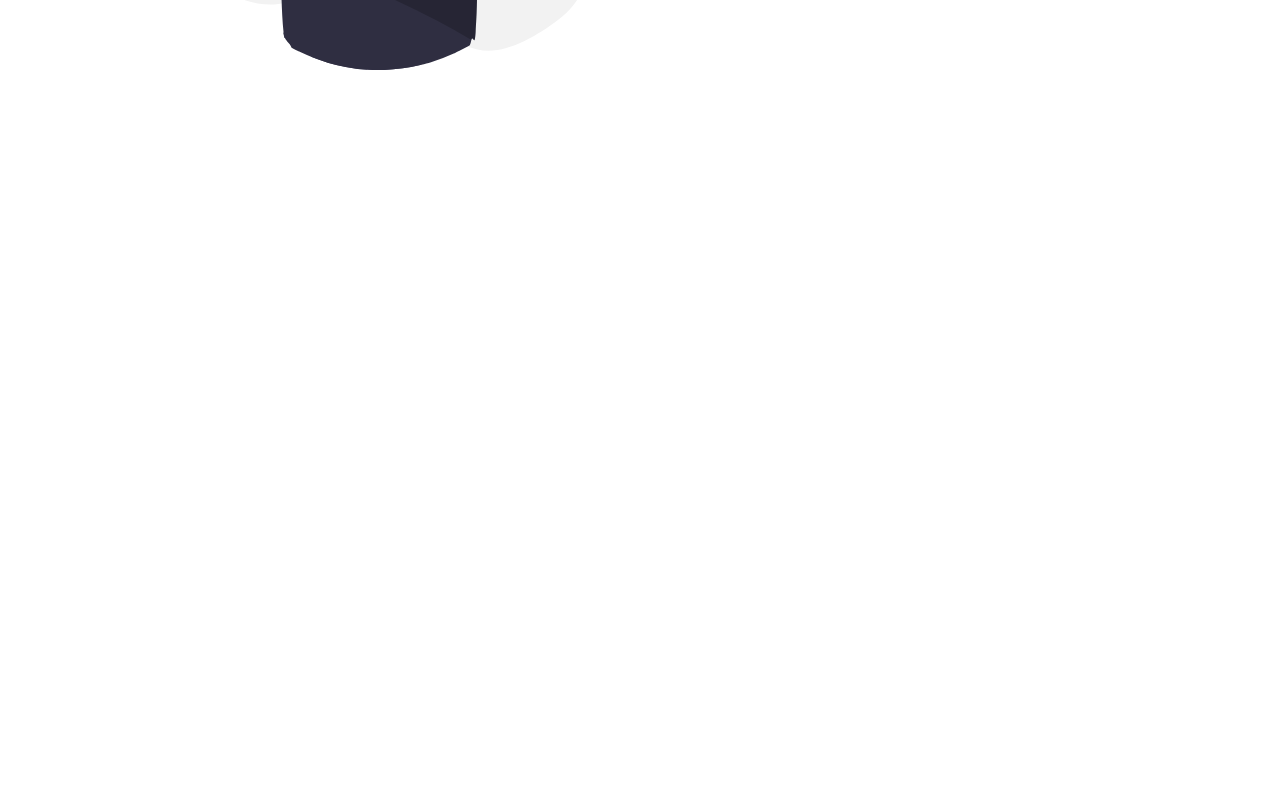
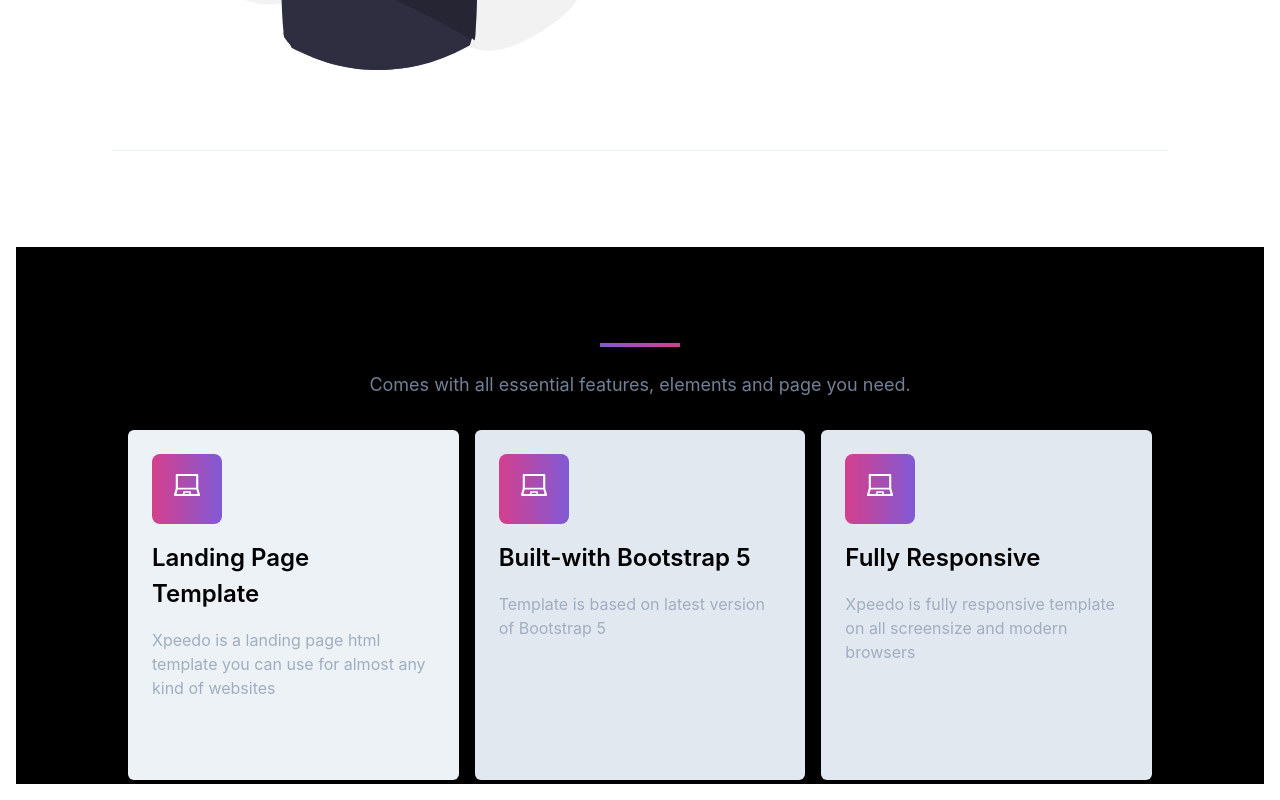
Before and after one commit to vectorCodes/nextjsauthentication, a Next.js app: page / in a window 1280 px wide. Shown: the part 1136-1936 px from the top of the page. Before the commit the page ends 1414 px from the top, so only its background shows below. Built offline with nearby package versions, Linux system fonts and the light colour scheme; no server answers.

Commit message:
new component added

```diff
--- a/components/landing/hero.js
+++ b/components/landing/hero.js
@@ -7,6 +7,7 @@ import {
   GridItem,
   Spacer,
   Button,
+  Divider,
 } from "@chakra-ui/react";
 import Fade from "react-reveal/Fade";
 function Hero() {
@@ -55,7 +56,7 @@ function Hero() {
             </GridItem>
           </SimpleGrid>
           <Fade left>
-            <SimpleGrid columns={12} py={24}>
+            <SimpleGrid columns={12} py={24} pb={20}>
               <GridItem colSpan={6}>
                 <Box>
                   <Image src="/assest/program.svg" alt="svg" />
@@ -94,6 +95,7 @@ function Hero() {
               </GridItem>
             </SimpleGrid>
           </Fade>
+          <Divider />
         </Box>
       </Box>
     </div>
--- /dev/null
+++ b/components/landing/landingcard.js
@@ -0,0 +1,184 @@
+import React from "react";
+import { Box, SimpleGrid, Text, Center } from "@chakra-ui/react";
+import { AiOutlineLaptop } from "react-icons/ai";
+
+function Landingcard() {
+  return (
+    <Box bg={"black"}>
+      <Center>
+        <Text textColor={"black"} fontWeight={"bold"} fontSize={"5xl"}>
+          Core Features
+        </Text>
+      </Center>
+      <Center>
+        <Box
+          h="4px"
+          w="80px"
+          bgGradient={"linear(to-r,purple.500,pink.500)"}
+          mt={6}
+        ></Box>
+      </Center>
+      <Center>
+        <Text textColor={"gray.500"} fontSize={"lg"} mt={6}>
+          Comes with all essential features, elements and page you need.
+        </Text>
+      </Center>
+      <SimpleGrid columns={3} m={"0 auto"} maxW={"5xl"} spacing={4} mt={8}>
+        <Box role="group">
+          <Box
+            p={6}
+            bg={"gray.100"}
+            rounded={"md"}
+            h={"350px"}
+            transition={"0.6s"}
+            _hover={{
+              transform: "scale(1.07)",
+            }}
+          >
+            <Box
+              h={"70px"}
+              w={"70px"}
+              bgGradient={"linear(to-l,purple.500,pink.500)"}
+              rounded={"lg"}
+              transition={"all 1s"}
+              _groupHover={{
+                rounded: "full",
+                transform: "rotate(360deg)",
+              }}
+              p={4}
+            >
+              <Box textColor={"white"} fontSize={"3xl"} px={1}>
+                <AiOutlineLaptop />
+              </Box>
+            </Box>
+            <Box
+              textColor={"black"}
+              fontWeight={"semibold"}
+              fontSize={"2xl"}
+              mt={4}
+            >
+              <Text>Landing Page</Text>
+              <Text>Template</Text>
+            </Box>
+            <Box mt={4}>
+              <Text textColor={"gray.400"}>
+                Xpeedo is a landing page html template you can use for almost
+                any kind of websites
+              </Text>
+            </Box>
+          </Box>
+          <Box
+            w={"0"}
+            bgGradient={"linear(to-l,pink.500,purple.500)"}
+            roundedEnd={"lg"}
+            h={"4px"}
+            transition={"all 1s"}
+            _groupHover={{ width: "full", transform: "scale(1.07)" }}
+          ></Box>
+        </Box>
+        <Box role={"group"}>
+          <Box
+            p={6}
+            bg={"gray.200"}
+            rounded={"md"}
+            h={"350px"}
+            transition={"0.6s"}
+            _hover={{
+              transform: "scale(1.07)",
+            }}
+          >
+            <Box
+              h={"70px"}
+              w={"70px"}
+              rounded={"lg"}
+              bgGradient={"linear(to-l,purple.500,pink.500)"}
+              transition={"all 1s"}
+              _groupHover={{
+                rounded: "full",
+                transform: "rotate(360deg)",
+              }}
+              p={4}
+            >
+              {" "}
+              <Box textColor={"white"} fontSize={"3xl"} px={1}>
+                <AiOutlineLaptop />
+              </Box>
+            </Box>
+            <Box
+              textColor={"black"}
+              fontWeight={"semibold"}
+              fontSize={"2xl"}
+              mt={4}
+            >
+              <Text>Built-with Bootstrap 5</Text>
+            </Box>
+            <Box mt={4}>
+              <Text textColor={"gray.400"}>
+                Template is based on latest version of Bootstrap 5
+              </Text>
+            </Box>
+          </Box>
+          <Box
+            w={"0"}
+            bgGradient={"linear(to-l,pink.500,purple.500)"}
+            roundedEnd={"lg"}
+            h={"4px"}
+            transition={"all 1s"}
+            _groupHover={{ width: "full", transform: "scale(1.07)" }}
+          ></Box>
+        </Box>
+        <Box role={"group"}>
+          <Box
+            p={6}
+            bg={"gray.200"}
+            rounded={"md"}
+            h={"350px"}
+            transition={"all 0.6s"}
+            _hover={{ transform: "scale(1.07)" }}
+          >
+            <Box
+              h={"70px"}
+              w={"70px"}
+              rounded={"lg"}
+              bgGradient={"linear(to-l,purple.500,pink.500)"}
+              transition={"all 1s"}
+              _groupHover={{
+                rounded: "full",
+                transform: "rotate(360deg) ",
+              }}
+              p={4}
+            >
+              <Box textColor={"white"} fontSize={"3xl"} px={1}>
+                <AiOutlineLaptop />
+              </Box>
+            </Box>
+            <Box
+              textColor={"black"}
+              fontWeight={"semibold"}
+              fontSize={"2xl"}
+              mt={4}
+            >
+              <Text>Fully Responsive</Text>
+            </Box>
+            <Box mt={4}>
+              <Text textColor={"gray.400"}>
+                Xpeedo is fully responsive template on all screensize and modern
+                browsers
+              </Text>
+            </Box>
+          </Box>
+          <Box
+            w={"0"}
+            bgGradient={"linear(to-l,pink.500,purple.500)"}
+            roundedEnd={"lg"}
+            h={"4px"}
+            transition={"all 1s"}
+            _groupHover={{ width: "full", transform: "scale(1.07)" }}
+          ></Box>
+        </Box>
+      </SimpleGrid>
+    </Box>
+  );
+}
+
+export default Landingcard;
--- a/components/navbar.js
+++ b/components/navbar.js
@@ -1,6 +1,7 @@
 import React, { useEffect, useState } from "react";
-import { Box, Text, HStack, Spacer, Button } from "@chakra-ui/react";
+import { Box, Text, HStack, Spacer, Button, Center } from "@chakra-ui/react";
 import Link from "next/link";
+import { BsToggle2On } from "react-icons/bs";
 import { auth } from "../utilities/firebse-config";
 import { onAuthStateChanged } from "firebase/auth";
 
@@ -14,8 +15,8 @@ const navbars = [
     path: "/home",
   },
   {
-    title: "Feature",
-    path: "/home",
+    title: "pricing",
+    path: "/price",
   },
   {
     title: "Contact us",
@@ -61,7 +62,9 @@ function Navbar() {
           >
             Nexus
           </Text>
+
           <Spacer />
+
           {navbars.map((navbar, idx) => {
             const isActive = navbar.title === active;
             return (
@@ -71,7 +74,7 @@ function Navbar() {
                 fontWeight={"semibold"}
                 fontSize={"lg"}
                 transition="all 0.6s"
-                _hover={{ transform: isActive ? "scale(1.09)" : "" }}
+                _hover={{ transform: "scale(1.09)" }}
                 cursor={"pointer"}
                 onClick={() => {
                   setActive(navbar.title);
@@ -85,10 +88,10 @@ function Navbar() {
           })}
           <Spacer />
           {user ? (
-            <Box>
+            <HStack>
               <Text fontWeight={"semibold"}>{user.email}</Text>
               <Button onClick={signOut}>sign out</Button>
-            </Box>
+            </HStack>
           ) : (
             register.map((r, idx) => {
               const isActive = r.title === active;
@@ -106,7 +109,7 @@ function Navbar() {
                   }}
                 >
                   <Link href={r.path} passHref>
-                    <Text>{r.title}</Text>
+                    <Button colorScheme={"purple"}>{r.title}</Button>
                   </Link>
                 </HStack>
               );
--- a/pages/index.js
+++ b/pages/index.js
@@ -1,12 +1,15 @@
 import Layout from "../components/layout";
 import Hero from "../components/landing/hero";
+import Landingcard from "../components/landing/landingcard";
+import Fade from "react-reveal/Fade";
 
-// import Signup from "../components/login/signup";
-// import Login from "./login";
 export default function Home() {
   return (
     <Layout>
       <Hero />
+      <Fade right>
+        <Landingcard />
+      </Fade>
     </Layout>
   );
 }
```
Also changed, not shown: components/pricingCard.js (added, +19 -0 lines), pages/price.js (added, +67 -0 lines).
